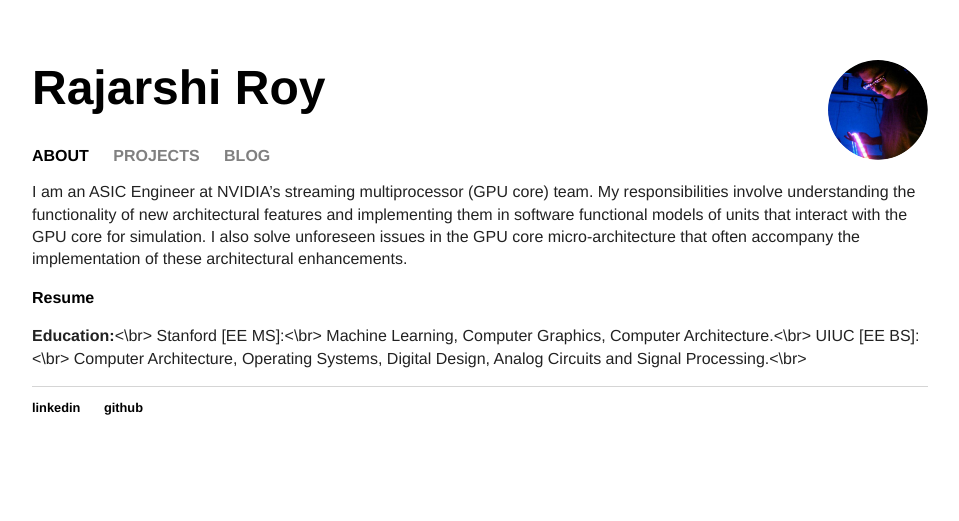
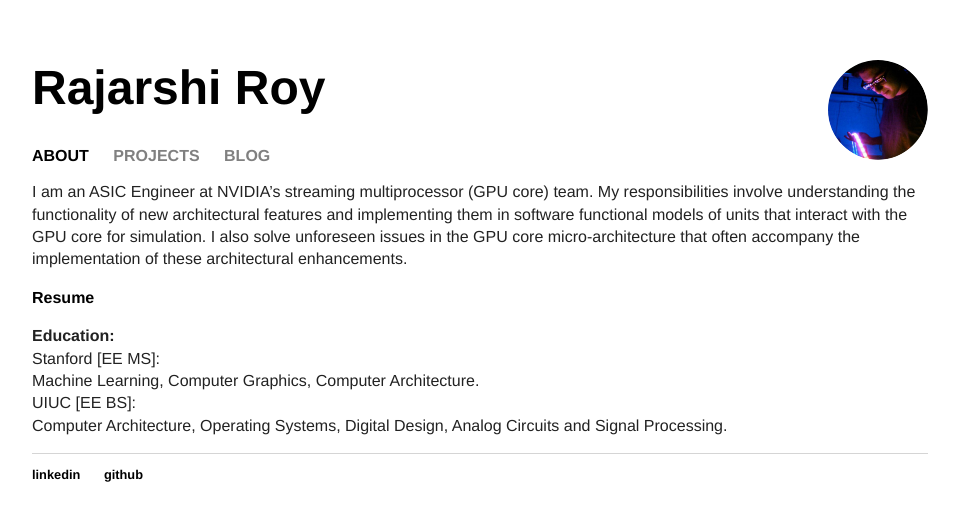
Before and after one commit to rajarshiroy/rajarshiroy.github.io, a Jekyll site: the page built from index.html, in a window 1280 px wide. Shown: the top 521 px of the page, without its empty margins (160-1119 px from the left). Built offline with Jekyll 4.4.1, drawn with Linux system fonts in a browser that asks for light colours; part of the change alters nothing that is shown.

```diff
--- a/index.html
+++ b/index.html
@@ -9,8 +9,8 @@ GPU core micro-architecture that often accompany the implementation of these arc
 
 **[Resume](/projects/content/RajarshiRoy_Resume.pdf)**
 
-**Education:**<\br>
-Stanford [EE MS]:<\br>
-Machine Learning, Computer Graphics, Computer Architecture.<\br>
-UIUC [EE BS]:<\br>
-Computer Architecture, Operating Systems, Digital Design, Analog Circuits and Signal Processing.<\br>
+**Education:**
+Stanford [EE MS]:
+Machine Learning, Computer Graphics, Computer Architecture.
+UIUC [EE BS]:
+Computer Architecture, Operating Systems, Digital Design, Analog Circuits and Signal Processing.
```
